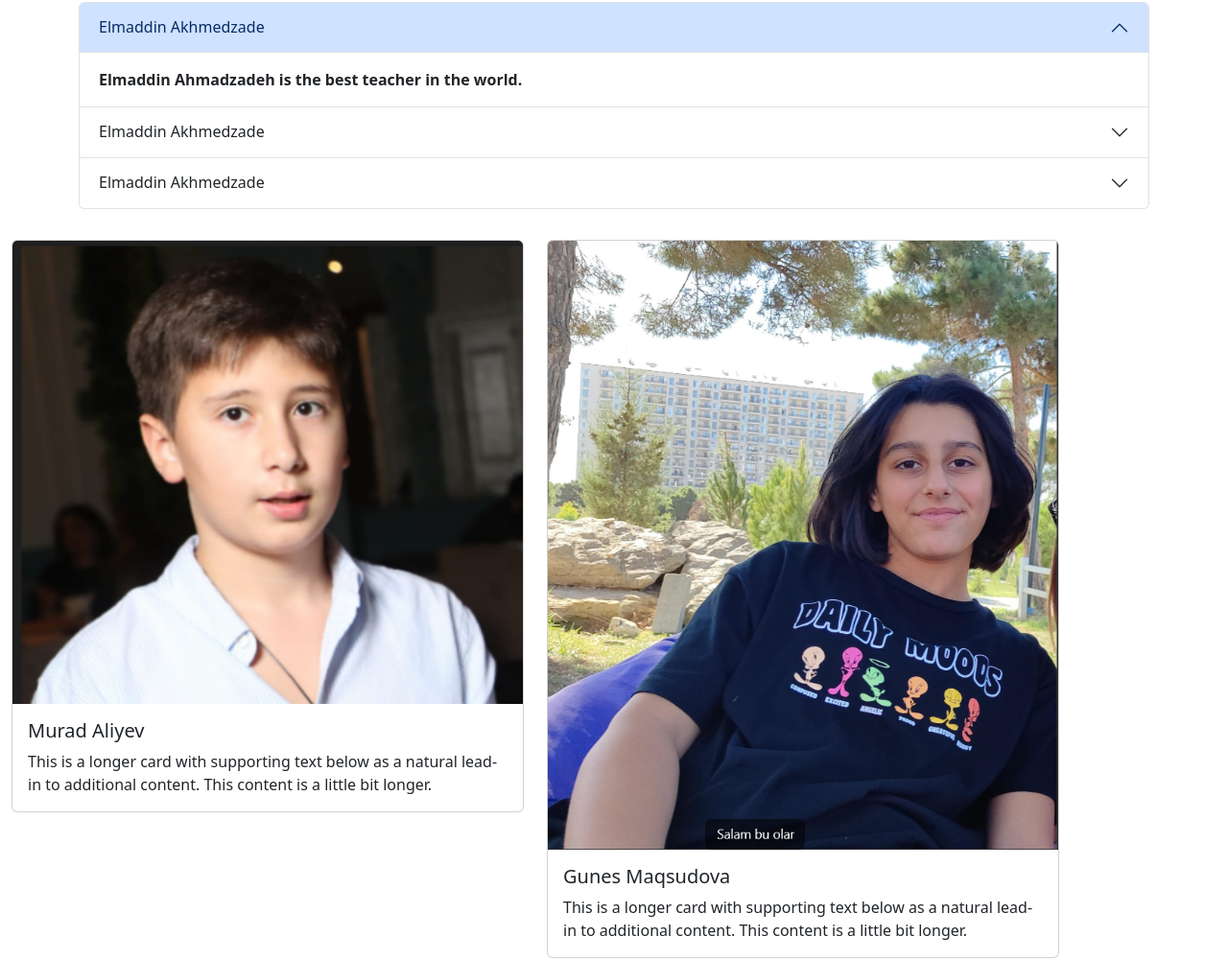
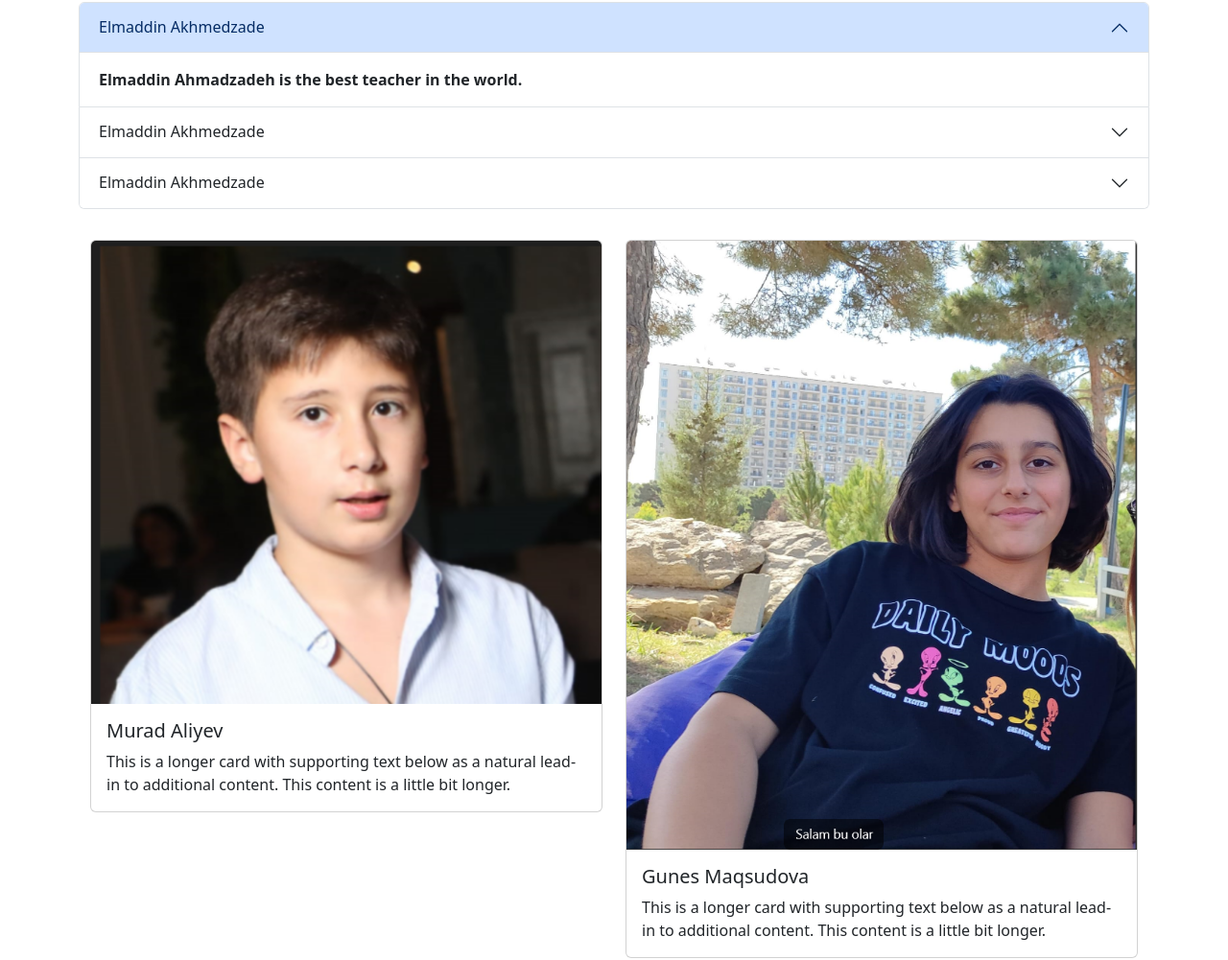
Before and after one commit to mrdlyv/end-bootstarp, a plain HTML site: page index.html in a window 1280 px wide. Shown: the part 1177-2178 px from the top of the page at 96% size. Drawn offline with nearby package versions, Linux system fonts and the light colour scheme.

Commit message:
fjgu9kvhfeiuv

```diff
--- a/index.html
+++ b/index.html
@@ -139,7 +139,7 @@
         </div>
     </div>
 
-    <div class="row row-cols-1 row-cols-md-2 g-4 container mt-2">
+    <div class="row row-cols-1 row-cols-md-2 g-4 container mt-2 mx-auto">
         <div class="col">
             <div class="card">
                 <img src="murad.png" class="card-img-top" alt="...">
@@ -181,7 +181,7 @@
             </div>
         </div>
     </div>
-    <footer class="bg-dark text-white text-center p-3 mt-5 container mt-2">
+    <footer class="bg-dark text-white text-center p-3 mt-5 container mt-2 ">
         <iframe class="mb-3"
             src="https://www.google.com/maps/embed?pb=!1m18!1m12!1m3!1d2888.6602446785164!2d49.900772475825846!3d40.38605297144452!2m3!1f0!2f0!3f0!3m2!1i1024!2i768!4f13.1!3m3!1m2!1s0x40307d8144e08d71%3A0xbdfda3ce222b3ed3!2sASPA%20Education%20Center!5e1!3m2!1sru!2saz!4v1746541291318!5m2!1sru!2saz"
             width="100%" height="450" style="border:0;" allowfullscreen="" loading="lazy"
```
